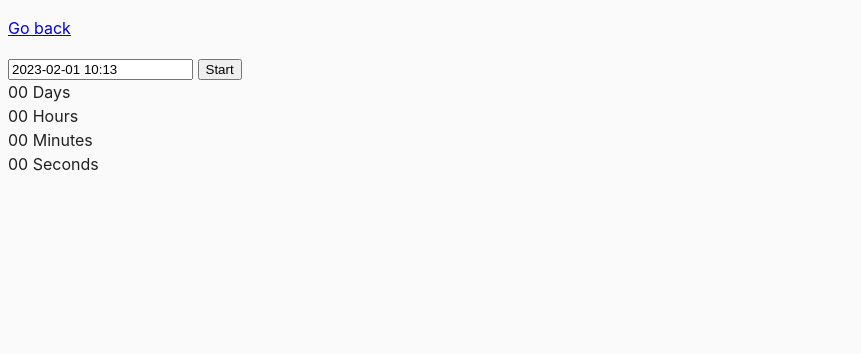
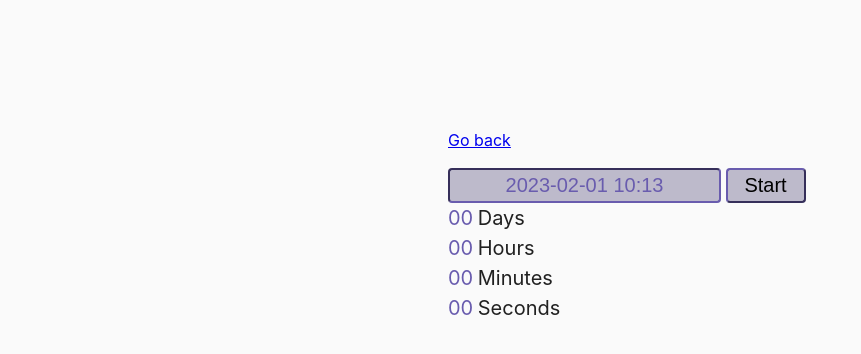
Before and after one commit to MagdalenaBernat/goit-js-hw-09, a website built with Parcel: page src/02-timer.html in a window 1280 px wide. Shown: the whole page, without its empty margins (0-861 px from the left). Built offline with nearby package versions, Linux system fonts and the light colour scheme.

Commit message:
timer's css

```diff
--- a/package.json
+++ b/package.json
@@ -24,7 +24,7 @@
   },
   "devDependencies": {
     "@parcel/transformer-sass": "^2.6.0",
-    "parcel": "^2.6.0",
+    "parcel": "^2.8.3",
     "parcel-reporter-clean-dist": "^1.0.4",
     "posthtml-include": "^1.7.4"
   },
--- a/src/02-timer.html
+++ b/src/02-timer.html
@@ -5,6 +5,7 @@
     <meta name="viewport" content="width=device-width, initial-scale=1.0" />
     <title>Countdown timer</title>
     <link rel="stylesheet" href="css/common.css" />
+    <link rel="stylesheet" href="css/02-timer.css" />
   </head>
   <body>
     <p><a href="index.html">Go back</a></p>
--- /dev/null
+++ b/src/css/02-timer.css
@@ -0,0 +1,44 @@
+body {
+    /* background-color: rgb(204,204,255); */
+     /* background-color: rgb(229,204,255); */
+    background-color: rgb(215,212,228);
+    margin-left: 35vw;
+    margin-top: 10vw;
+    /* display: flex;
+    flex-direction: column;
+    justify-content: center;
+    align-items: center; */
+}
+
+body input#datetime-picker {
+    font-size: 20px;
+    height: 35px;
+    text-align: center;
+    background-color: rgb(189,186,203);
+    color: rgb(105,92,174);
+    border-radius: 4px;
+    border-color: rgb(105,92,174);
+}
+
+body button[data-start] {
+    font-size: 20px;
+    height: 35px;
+    width: 80px;
+    text-align: center;
+    background-color: rgb(189,186,203);
+    color: black;
+    border-radius: 4px;
+    border-color: rgb(105,92,174);
+    cursor: pointer;
+}
+
+.value {
+    font-size: 20px;
+    /* color: rgb(147,140,181); */
+    /* color: rgb(130,120,178); */
+    color: rgb(105,92,174);
+}
+
+.label {
+    font-size: 20px;
+}
```
Also changed, not shown: src/js/03-promises.js (+8 -0 lines), 1 other file.
